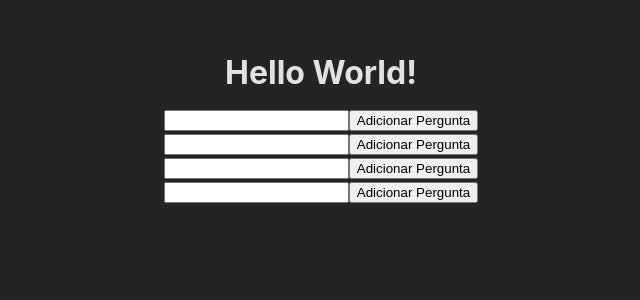
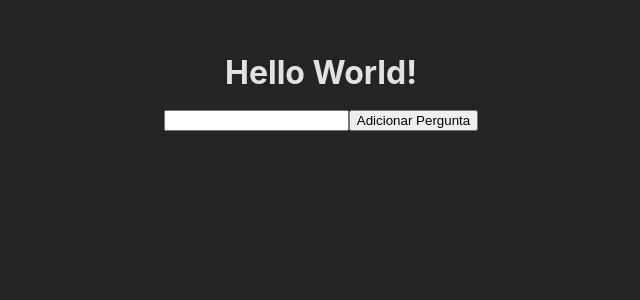
Before and after one commit to johnnysat/forms-create, a React (Vite) app: page / in a window 1280 px wide. Shown: the top 300 px of the page, without its empty margins (319-959 px from the left). Built offline with nearby package versions, Linux system fonts and the light colour scheme.

Commit message:
Organizando app

```diff
--- a/src/App.tsx
+++ b/src/App.tsx
@@ -8,9 +8,6 @@ function App() {
     <div className="App">
       <h1>Hello World!</h1>
       <InputType />
-      <InputType />
-      <InputType />
-      <InputType />
     </div>
   )
 }
```
